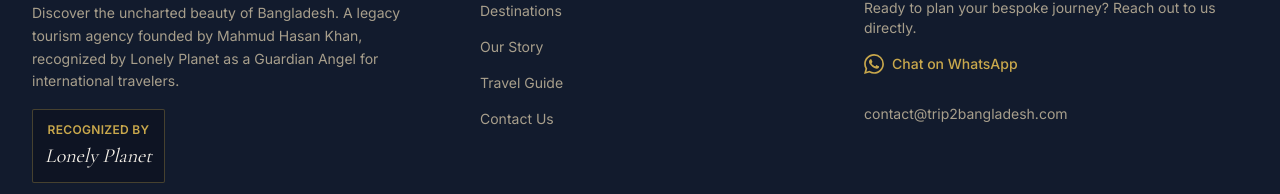
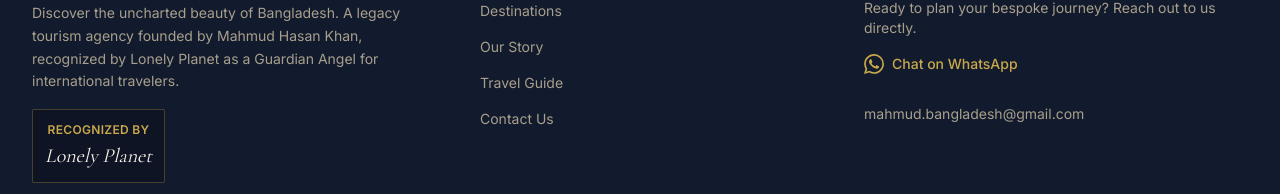
Before and after one commit to WarRinOP/Trip-To-Bangladesh, a Next.js app: page / in a window 1280 px wide. Shown: the part 4727-4921 px from the top of the page. Built offline with nearby package versions, Linux system fonts and the light colour scheme.

Commit message:
Update contact email to mahmud.bangladesh@gmail.com

```diff
--- a/components/layout/Footer.tsx
+++ b/components/layout/Footer.tsx
@@ -64,8 +64,8 @@ export function Footer() {
                             Chat on WhatsApp
                         </a>
                         <div className="pt-2">
-                            <a href="mailto:contact@trip2bangladesh.com" className="text-text-muted hover:text-accent-gold transition-colors text-sm focus:outline-none focus:text-accent-gold block">
-                                contact@trip2bangladesh.com
+                            <a href="mailto:mahmud.bangladesh@gmail.com" className="text-text-muted hover:text-accent-gold transition-colors text-sm focus:outline-none focus:text-accent-gold block">
+                                mahmud.bangladesh@gmail.com
                             </a>
                         </div>
                     </div>
```
